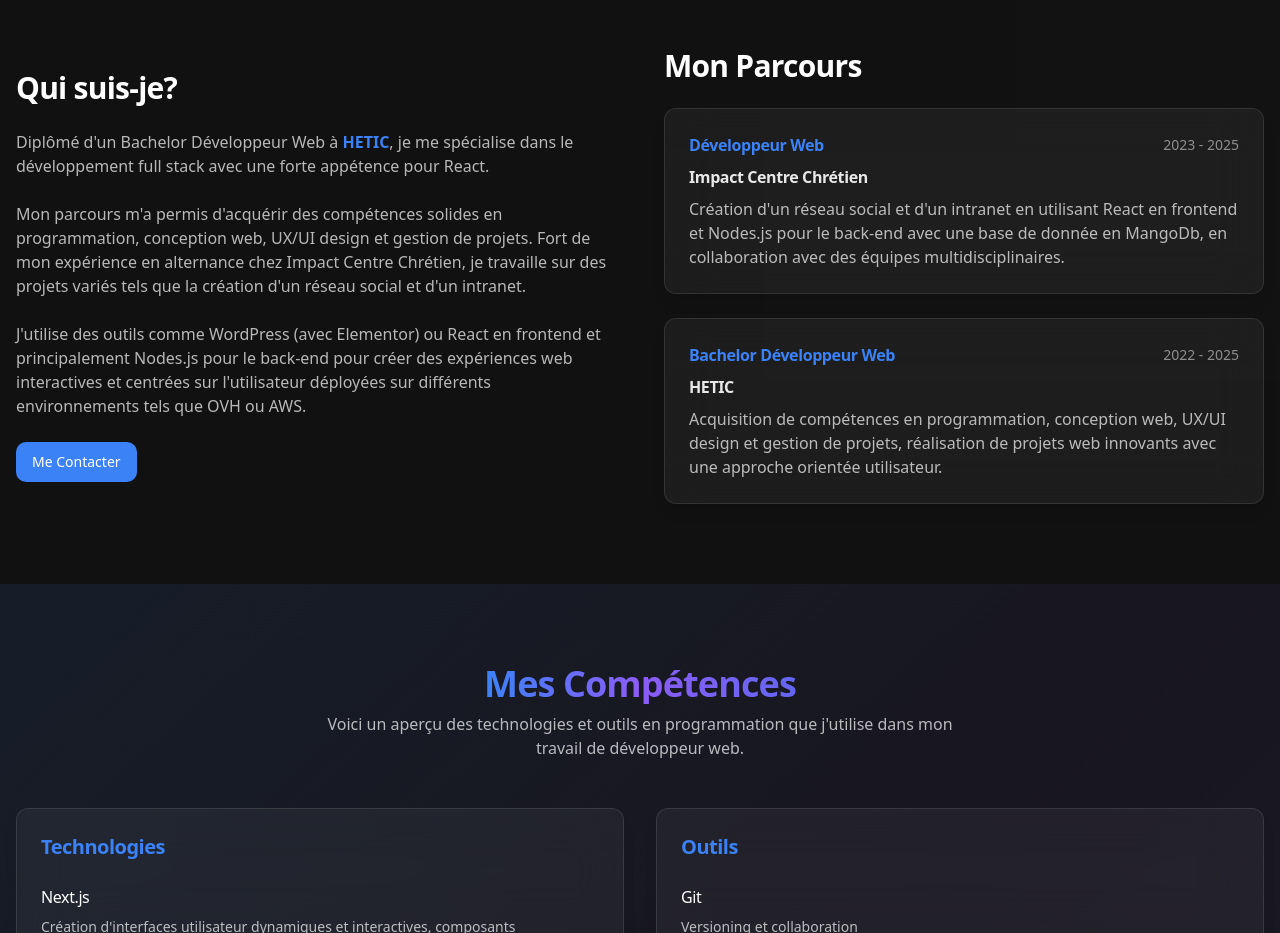
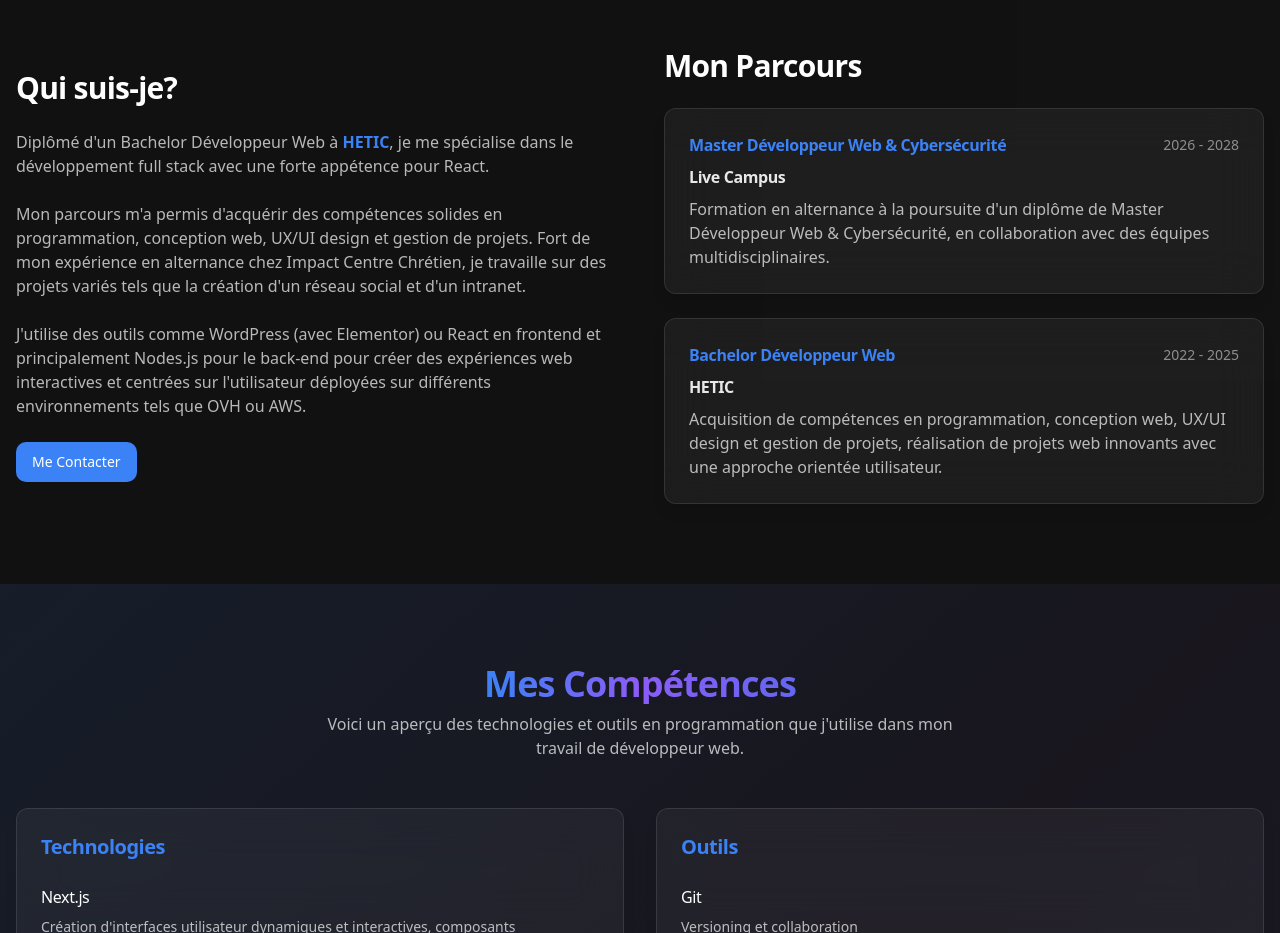
Before and after one commit to JoeLeDev/Portfolio_dev_2025, a React (Vite) app: page / in a window 1280 px wide. Shown: the part 1144-2077 px from the top of the page. Built offline with nearby package versions, Linux system fonts and the light colour scheme; no server answers.

Commit message:
master update

```diff
--- a/src/components/About.tsx
+++ b/src/components/About.tsx
@@ -34,11 +34,11 @@ const About = () => {
 
             <div className="glass-card p-6 transition-all hover:border-portfolio-primary/50 group">
               <div className="mb-2 flex justify-between items-center">
-                <h4 className="text-portfolio-primary font-bold">Développeur Web</h4>
-                <span className="text-white/50 text-sm">2023 - 2025</span>
+                <h4 className="text-portfolio-primary font-bold">Master Développeur Web & Cybersécurité</h4>
+                <span className="text-white/50 text-sm">2026 - 2028</span>
               </div>
-              <h5 className="text-white/90 mb-2">Impact Centre Chrétien</h5>
-              <p className="text-white/70">Création d'un réseau social et d'un intranet en utilisant React en frontend et Nodes.js pour le back-end avec une base de donnée en MangoDb, en collaboration avec des équipes multidisciplinaires.</p>
+              <h5 className="text-white/90 mb-2">Live Campus</h5>
+              <p className="text-white/70">Formation en alternance à la poursuite d'un diplôme de Master Développeur Web & Cybersécurité, en collaboration avec des équipes multidisciplinaires.</p>
             </div>
 
             <div className="glass-card p-6 transition-all hover:border-portfolio-primary/50 group">
```
